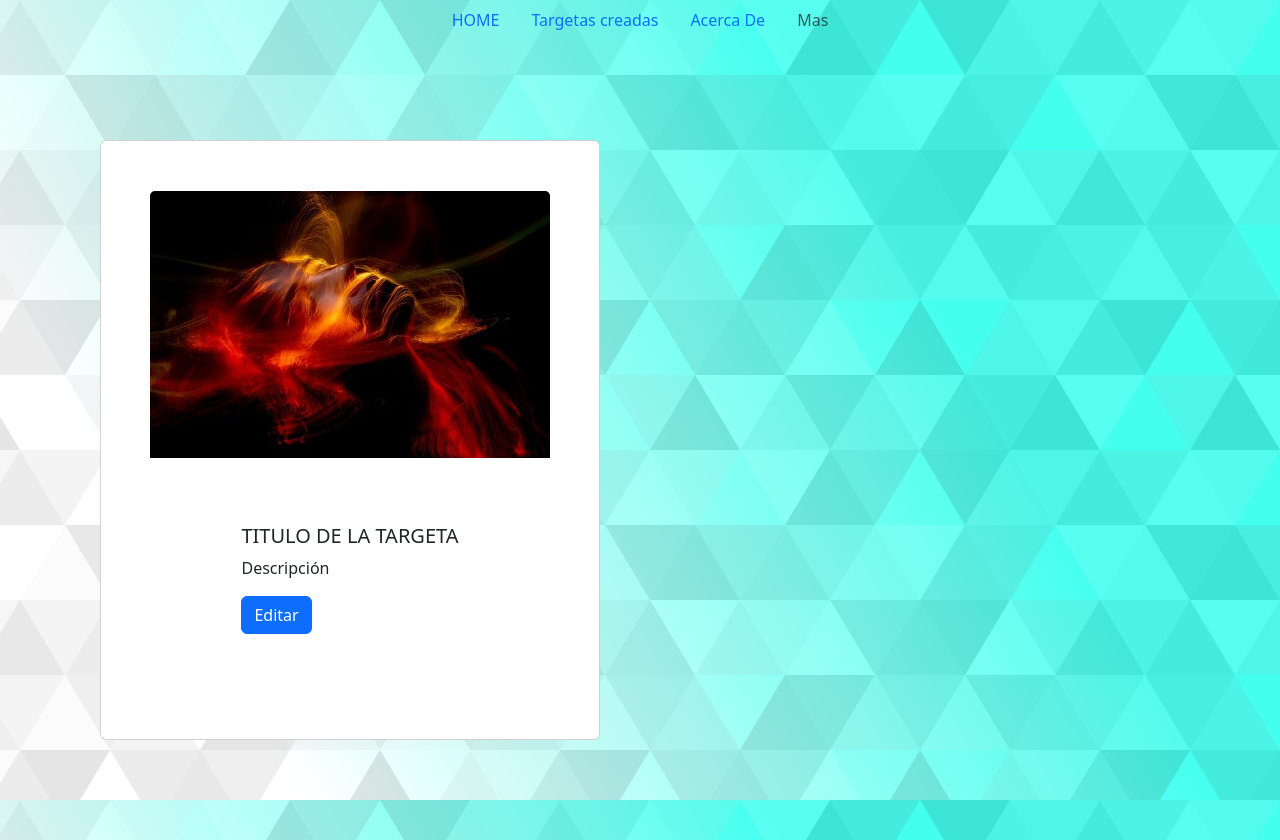
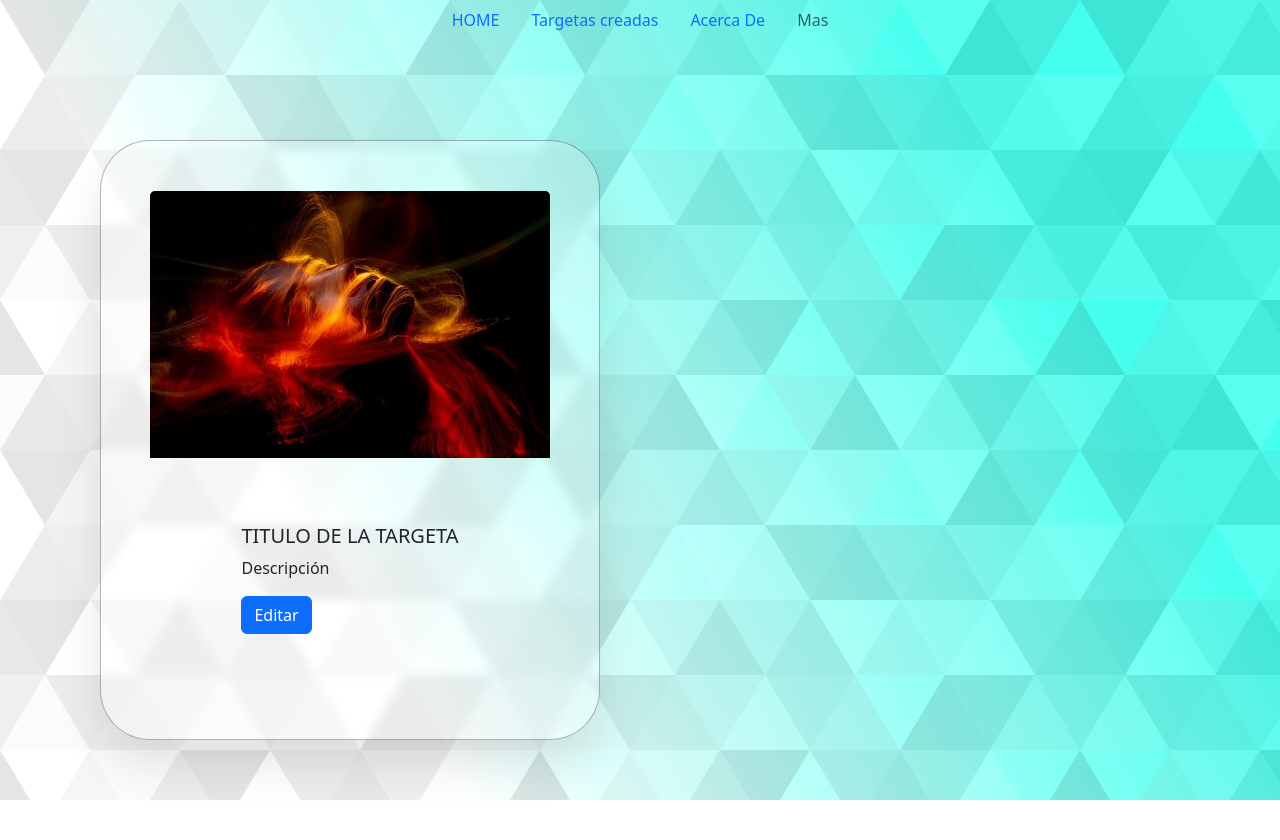
Before and after one commit to IsaacRJimenezR/Practica-GIT, a plain HTML site: page principal.html in a window 1280 px wide. After the commit the page ends 800 px from the top, so only its background shows below. Drawn offline with nearby package versions, Linux system fonts and the light colour scheme.

Commit message:
Primera modificacion

```diff
--- a/styles2.css
+++ b/styles2.css
@@ -8,11 +8,22 @@ background-size: cover;
 
 .card{
     margin: 100px;
-    display: flex;
+    /* display: flex; */
     width: 500px;
     height: 600px;
     justify-content: center;
+    /* align-items: center; */
+    position: absolute;
+    display: flex;
+    border: 1.5px solid rgb(13 9 9 / 30%);
+    backdrop-filter: blur(5px);
+    /* width: 95%; */
+    /* height: 95%; */
     align-items: center;
+    background: rgba(255,255,255,0.25);
+    box-shadow: 0 25px 45px rgba(0,0,0,0.1);
+    border-radius: 50px;
+    -webkit-border-radius: 50px;
 }
 .card-img-top{
     width: 400px;
```
